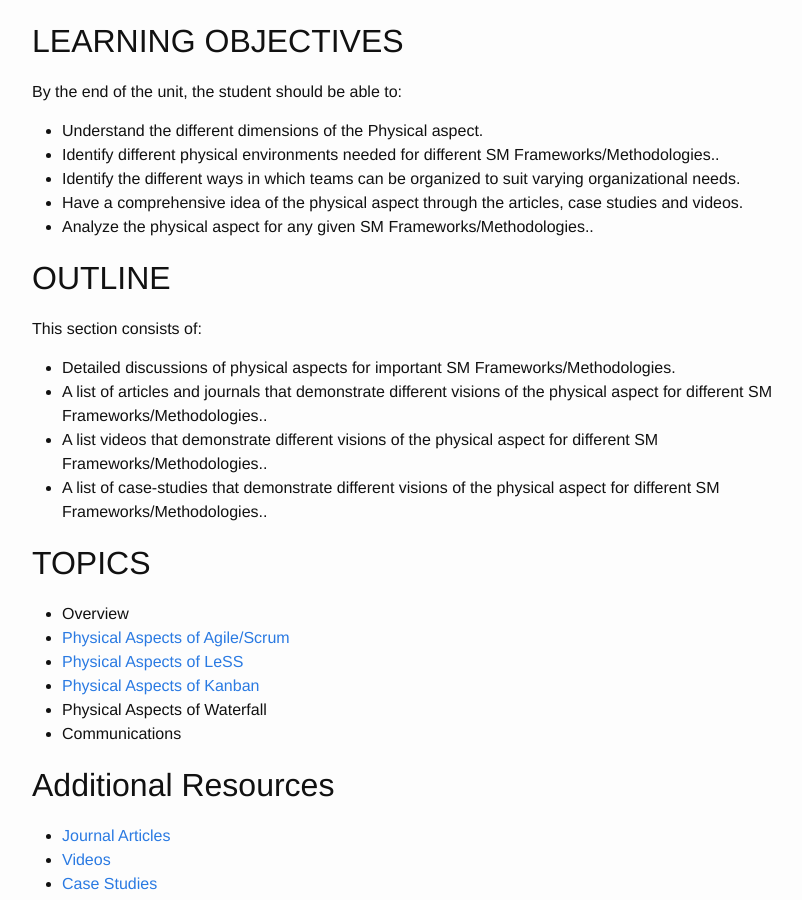
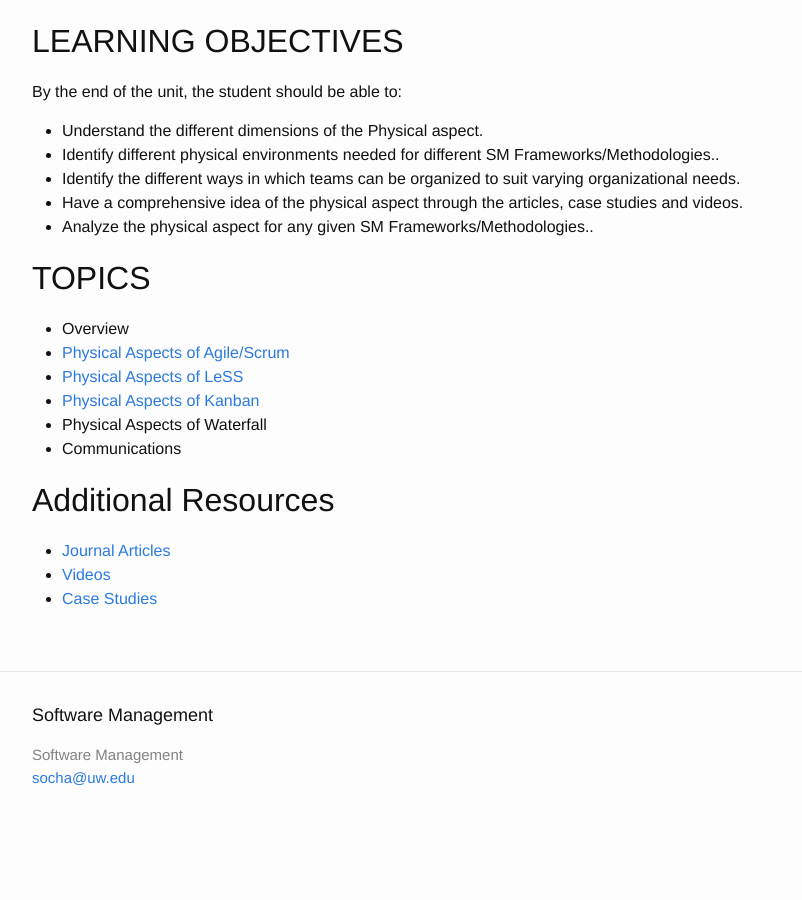
Before and after one commit to css566/css566.github.io, a Jekyll site: the page built from _posts/2016-04-28-physical_syllabus.md, in a window 1280 px wide and 900 px high, scrolled down 405 px. Shown: the whole window, without its empty margins (238-1040 px from the left). Built offline with Jekyll 4.4.1, drawn with Linux system fonts in a browser that asks for light colours; comment, search, counter and statistics services are not loaded; after the commit the page ends 1254 px from its top, so only the background shows below that.

Commit message:
Update 2016-04-28-physical_syllabus.md

```diff
--- a/_posts/2016-04-28-physical_syllabus.md
+++ b/_posts/2016-04-28-physical_syllabus.md
@@ -22,14 +22,6 @@ By the end of the unit, the student should be able to:
   -	Have a comprehensive idea of the physical aspect through the articles, case studies and videos.
   -	Analyze the physical aspect for any given SM Frameworks/Methodologies..
 
-## OUTLINE
-
-This section consists of:
-
-  - Detailed discussions of physical aspects for important SM Frameworks/Methodologies.
-  -	A list of articles and journals that demonstrate different visions of the physical aspect for different SM Frameworks/Methodologies..
-  -	A list videos that demonstrate different visions of the physical aspect for different SM Frameworks/Methodologies..
-  -	A list of case-studies that demonstrate different visions of the physical aspect for different SM Frameworks/Methodologies..
 
 ## TOPICS
 
```
